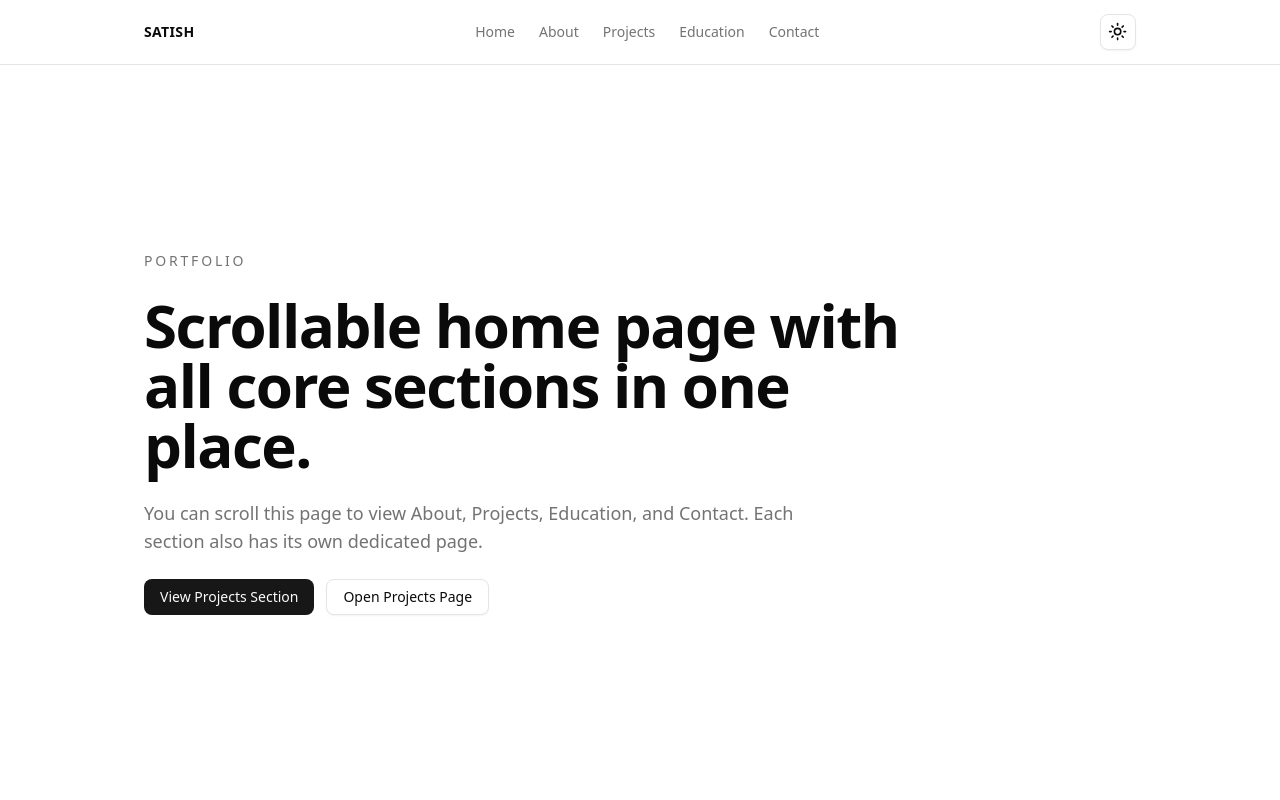
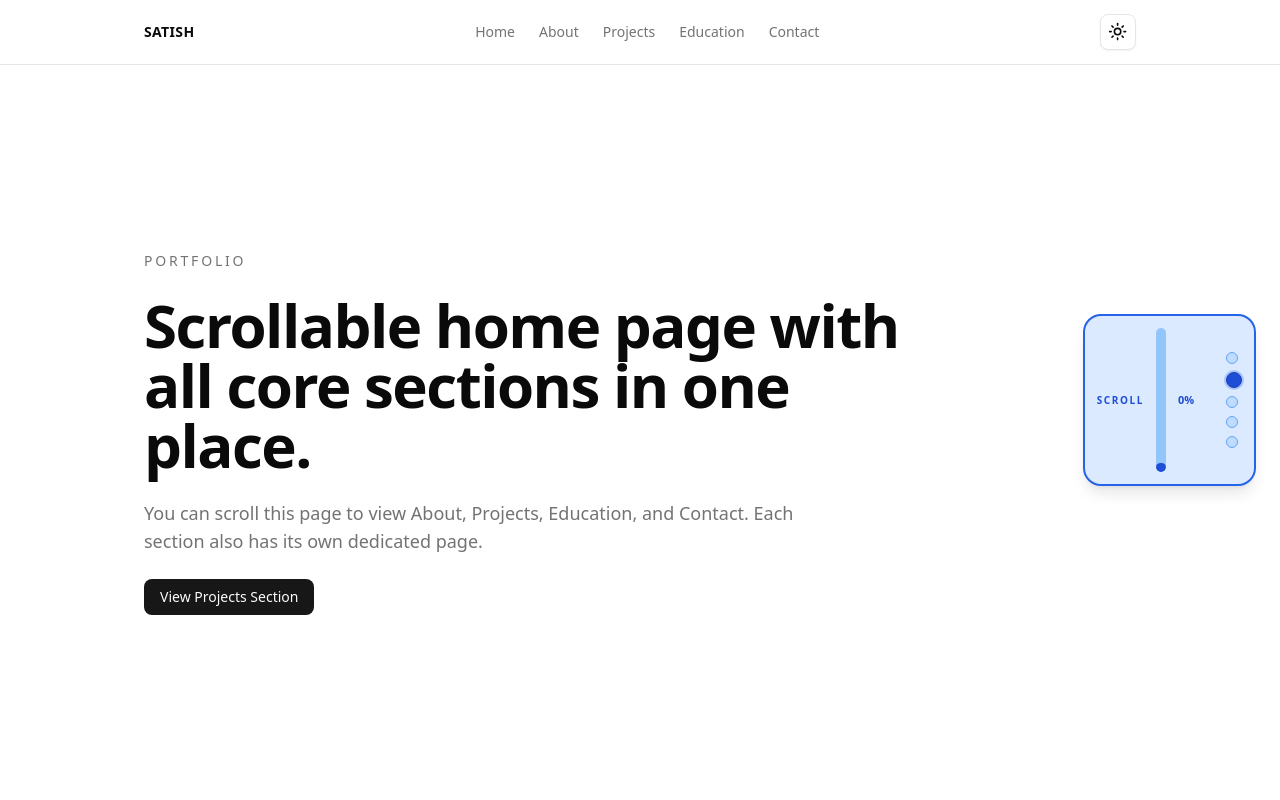
Before and after one commit to Satish627/portfolio-website, a Next.js app: page /pages in a window 1280 px wide. Shown: the top 800 px of the page. Built offline with nearby package versions, Linux system fonts and the light colour scheme.

Commit message:
feat: implement scroll status component and enhance animations for sections

```diff
--- a/src/app/globals.css
+++ b/src/app/globals.css
@@ -117,8 +117,23 @@
 }
 
 @layer base {
+  @keyframes section-focus-in {
+    0% {
+      transform: translateY(8px);
+      opacity: 0.7;
+    }
+    100% {
+      transform: translateY(0);
+      opacity: 1;
+    }
+  }
+
   html {
     scroll-behavior: smooth;
+  }
+
+  .section-anchor:target .section-content {
+    animation: section-focus-in 500ms ease-out;
   }
 
   * {
--- a/src/app/pages/page.tsx
+++ b/src/app/pages/page.tsx
@@ -1,5 +1,10 @@
+"use client";
+
+import { useEffect, useRef, useState } from "react";
 import Link from "next/link";
+import { ScrollStatus } from "@/src/components/scroll-status";
 import { Button } from "@/src/components/ui/button";
+import { cn } from "@/src/lib/utils";
 
 const sections = [
   {
@@ -7,35 +12,68 @@ const sections = [
     title: "About",
     description:
       "Who I am, what I build, and how I approach product and engineering work.",
-    pageHref: "/about",
   },
   {
     id: "projects",
     title: "Projects",
     description:
       "Selected work with clean UI, practical architecture, and measurable outcomes.",
-    pageHref: "/projects",
   },
   {
     id: "education",
     title: "Education",
     description:
       "My academic path, key coursework, and learning milestones that shaped my skills.",
-    pageHref: "/education",
   },
   {
     id: "contact",
     title: "Contact",
     description:
       "Ways to connect for freelance opportunities, internships, or collaborations.",
-    pageHref: "/contact",
   },
 ];
 
 export default function Home() {
+  const heroRef = useRef<HTMLElement | null>(null);
+  const [heroVisible, setHeroVisible] = useState(false);
+
+  useEffect(() => {
+    const target = heroRef.current;
+    if (!target) return;
+
+    const observer = new IntersectionObserver(
+      ([entry]) => {
+        if (entry.isIntersecting) {
+          setHeroVisible(true);
+          observer.disconnect();
+        }
+      },
+      { threshold: 0.2 }
+    );
+
+    observer.observe(target);
+    return () => observer.disconnect();
+  }, []);
+
   return (
     <main id="home" className="bg-background">
-      <section className="border-b">
+      <ScrollStatus
+        sections={[
+          { id: "home", label: "Home" },
+          ...sections.map((section) => ({
+            id: section.id,
+            label: section.title,
+          })),
+        ]}
+      />
+
+      <section
+        ref={heroRef}
+        className={cn(
+          "border-b transition-all duration-700 motion-reduce:transition-none",
+          heroVisible ? "translate-y-0 opacity-100" : "translate-y-8 opacity-0"
+        )}
+      >
         <div className="mx-auto flex min-h-[calc(100svh-4rem)] w-full max-w-5xl flex-col justify-center gap-6 px-4 py-20">
           <p className="text-sm uppercase tracking-[0.2em] text-muted-foreground">
             Portfolio
@@ -51,20 +89,54 @@ export default function Home() {
             <Button asChild>
               <Link href="/#projects">View Projects Section</Link>
             </Button>
-            <Button asChild variant="outline">
-              <Link href="/projects">Open Projects Page</Link>
-            </Button>
           </div>
         </div>
       </section>
 
       {sections.map((section) => (
+        <RevealSection key={section.id} section={section} />
+      ))}
+    </main>
+  );
+}
+
+function RevealSection({
+  section,
+}: {
+  section: { id: string; title: string; description: string };
+}) {
+  const ref = useRef<HTMLElement | null>(null);
+  const [visible, setVisible] = useState(false);
+
+  useEffect(() => {
+    const target = ref.current;
+    if (!target) return;
+
+    const observer = new IntersectionObserver(
+      ([entry]) => {
+        if (entry.isIntersecting) {
+          setVisible(true);
+          observer.unobserve(entry.target);
+        }
+      },
+      { threshold: 0.2 }
+    );
+
+    observer.observe(target);
+    return () => observer.disconnect();
+  }, []);
+
+  return (
     <section
-          key={section.id}
+      ref={ref}
       id={section.id}
-          className="scroll-mt-24 border-b last:border-b-0"
+      className={cn(
+        "section-anchor scroll-mt-24 border-b last:border-b-0",
+        "transition-all duration-700 motion-reduce:transition-none",
+        visible ? "translate-y-0 opacity-100" : "translate-y-8 opacity-0"
+      )}
     >
-          <div className="mx-auto flex min-h-[80svh] w-full max-w-5xl flex-col justify-center gap-4 px-4 py-16">
+      <div className="section-content mx-auto flex min-h-[80svh] w-full max-w-5xl flex-col justify-center gap-4 px-4 py-16">
         <p className="text-sm uppercase tracking-[0.16em] text-muted-foreground">
           Section
         </p>
@@ -74,14 +146,7 @@ export default function Home() {
         <p className="max-w-2xl text-base text-muted-foreground md:text-lg">
           {section.description}
         </p>
-            <div>
-              <Button asChild variant="secondary">
-                <Link href={section.pageHref}>Open {section.title} Page</Link>
-              </Button>
-            </div>
       </div>
     </section>
-      ))}
-    </main>
   );
 }
--- a/src/components/navbar.tsx
+++ b/src/components/navbar.tsx
@@ -15,7 +15,7 @@ import {
 } from "@/src/components/ui/sheet";
 
 const links = [
-  { href: "/#home", label: "Home" },
+  { href: "/", label: "Home" },
   { href: "/#about", label: "About" },
   { href: "/#projects", label: "Projects" },
   { href: "/#education", label: "Education" },
@@ -28,7 +28,7 @@ export function Navbar() {
   return (
     <header className="sticky top-0 z-50 border-b bg-background/95 backdrop-blur supports-[backdrop-filter]:bg-background/80">
       <div className="mx-auto flex h-16 w-full max-w-5xl items-center justify-between px-4">
-        <Link href="/#home" className="text-sm font-semibold tracking-wide">
+        <Link href="/" className="text-sm font-semibold tracking-wide">
           SATISH
         </Link>
 
@@ -37,7 +37,7 @@ export function Navbar() {
             <Link
               key={link.href}
               href={link.href}
-              className="text-sm text-muted-foreground transition-colors hover:text-foreground"
+              className="text-sm text-muted-foreground transition-all duration-200 hover:-translate-y-0.5 hover:text-foreground active:scale-95"
             >
               {link.label}
             </Link>
@@ -71,7 +71,7 @@ export function Navbar() {
                     key={link.href}
                     href={link.href}
                     onClick={() => setIsOpen(false)}
-                    className="rounded-md px-3 py-2 text-sm text-foreground transition-colors hover:bg-accent"
+                    className="rounded-md px-3 py-2 text-sm text-foreground transition-all duration-200 hover:bg-accent active:scale-[0.98]"
                   >
                     {link.label}
                   </Link>
--- /dev/null
+++ b/src/components/scroll-status.tsx
@@ -0,0 +1,97 @@
+"use client";
+
+import { useEffect, useMemo, useState } from "react";
+import Link from "next/link";
+import { cn } from "@/src/lib/utils";
+
+type ScrollSection = {
+  id: string;
+  label: string;
+};
+
+export function ScrollStatus({ sections }: { sections: ScrollSection[] }) {
+  const [progress, setProgress] = useState(0);
+  const [activeId, setActiveId] = useState(sections[0]?.id ?? "");
+
+  const sectionIds = useMemo(() => sections.map((section) => section.id), [sections]);
+
+  useEffect(() => {
+    if (!sectionIds.length) return;
+
+    let raf = 0;
+    const update = () => {
+      const scrollTop = window.scrollY;
+      const scrollable = document.documentElement.scrollHeight - window.innerHeight;
+      const nextProgress = scrollable > 0 ? Math.min(scrollTop / scrollable, 1) : 0;
+      setProgress(nextProgress);
+
+      const checkpoint = window.innerHeight * 0.35;
+      let currentId = sectionIds[0];
+
+      for (const id of sectionIds) {
+        const element = document.getElementById(id);
+        if (!element) continue;
+        const rect = element.getBoundingClientRect();
+        if (rect.top <= checkpoint) {
+          currentId = id;
+        }
+      }
+
+      setActiveId(currentId);
+    };
+
+    const requestUpdate = () => {
+      if (raf) return;
+      raf = window.requestAnimationFrame(() => {
+        update();
+        raf = 0;
+      });
+    };
+
+    update();
+    window.addEventListener("scroll", requestUpdate, { passive: true });
+    window.addEventListener("resize", requestUpdate);
+    window.addEventListener("hashchange", requestUpdate);
+
+    return () => {
+      if (raf) window.cancelAnimationFrame(raf);
+      window.removeEventListener("scroll", requestUpdate);
+      window.removeEventListener("resize", requestUpdate);
+      window.removeEventListener("hashchange", requestUpdate);
+    };
+  }, [sectionIds]);
+
+  return (
+    <aside className="fixed top-1/2 right-6 z-[120] flex -translate-y-1/2 items-center gap-3 rounded-2xl border-2 border-[#2563eb] bg-[#dbeafe] px-3 py-3 shadow-lg dark:border-[#60a5fa] dark:bg-[#0f172a]">
+      <span className="text-[10px] font-bold tracking-[0.16em] text-[#1d4ed8] dark:text-[#93c5fd]">
+        SCROLL
+      </span>
+
+      <div className="relative h-36 w-2.5 overflow-hidden rounded-full bg-[#93c5fd] dark:bg-[#1e3a8a]">
+        <div
+          className="absolute inset-x-0 bottom-0 rounded-full bg-[#1d4ed8] transition-all duration-200"
+          style={{ height: `${Math.max(6, Math.round(progress * 100))}%` }}
+        />
+      </div>
+
+      <span className="w-9 text-[11px] font-bold text-[#1d4ed8] dark:text-[#93c5fd]">
+        {Math.round(progress * 100)}%
+      </span>
+
+      <nav className="flex flex-col gap-2">
+        {sections.map((section) => (
+          <Link
+            key={section.id}
+            href={`/#${section.id}`}
+            aria-label={`Go to ${section.label}`}
+            className={cn(
+              "size-3 rounded-full border border-[#60a5fa] bg-[#bfdbfe] transition-all duration-200 hover:scale-110 dark:border-[#60a5fa] dark:bg-[#1d4ed8]",
+              activeId === section.id &&
+                "size-4 border-[#1e40af] bg-[#1d4ed8] shadow-[0_0_0_2px_rgba(37,99,235,0.28)]"
+            )}
+          />
+        ))}
+      </nav>
+    </aside>
+  );
+}
```
Lines whose indentation alone changed are shown as unchanged.
